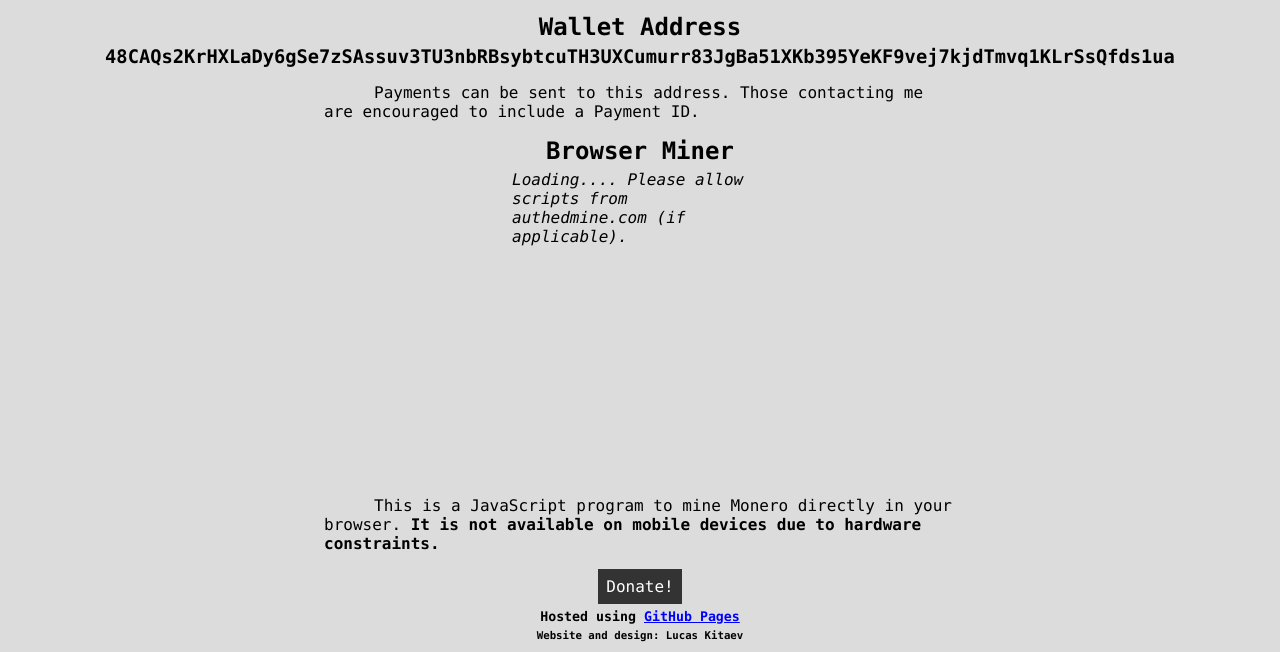
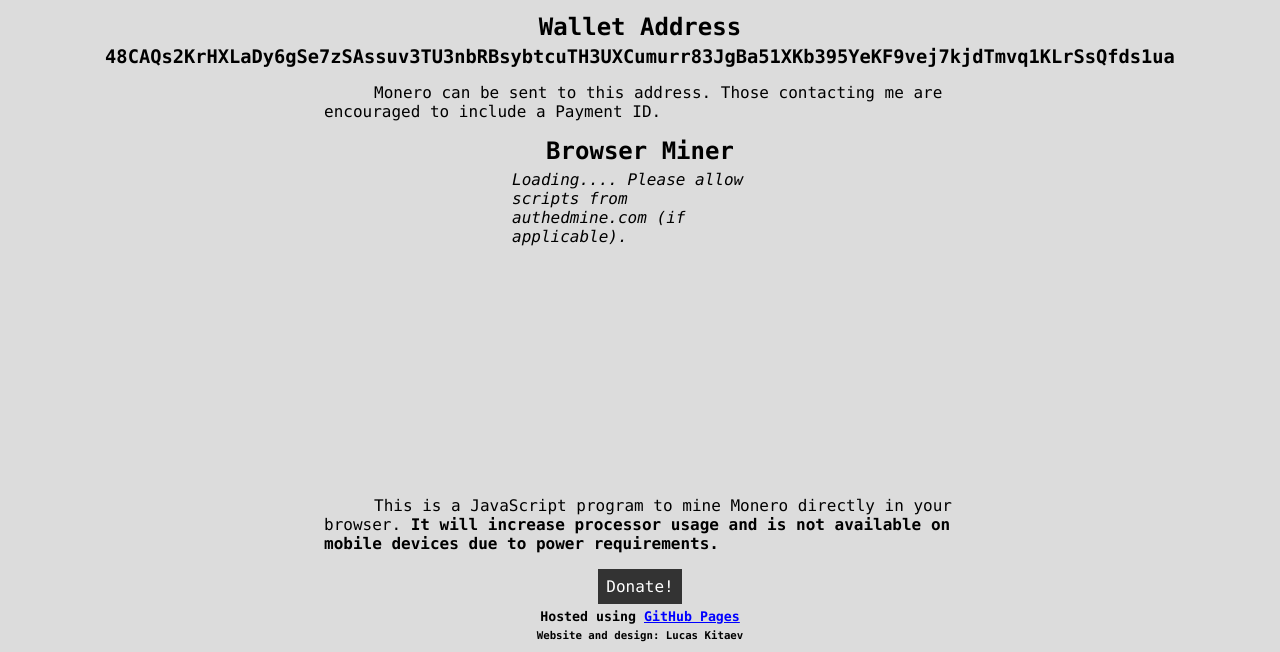
Before and after one commit to bobsmith947/bobsmith947.github.io, a plain HTML site: page donate.html in a window 1280 px wide. Shown: the part 415-1067 px from the top of the page. Drawn offline with Linux system fonts and the light colour scheme.

Commit message:
Update donate.html

```diff
--- a/donate.html
+++ b/donate.html
@@ -22,12 +22,12 @@
       <p>Thank you for your interest in donating to support the project! Currently there is only support for <a href="https://getmonero.org/">Monero (XMR)</a>. Donors who want to be recognized may contact me at <a href="mailto:lkitaev@cherrycreekschools.org">lkitaev@cherrycreekschools.org</a>.</p>
       <h2>Wallet Address</h2>
       <h3>48CAQs2KrHXLaDy6<wbr>gSe7zSAssuv3TU3n<wbr>bRBsybtcuTH3UXCu<wbr>murr83JgBa51XKb3<wbr>95YeKF9vej7kjdTm<wbr>vq1KLrSsQfds1ua</h3>
-      <p>Payments can be sent to this address. Those contacting me are encouraged to include a Payment ID.</p>
+      <p>Monero can be sent to this address. Those contacting me are encouraged to include a Payment ID.</p>
       <h2>Browser Miner</h2>
       <script src="https://authedmine.com/lib/simple-ui.min.js" type="text/javascript" async></script>
       <div class="coinhive-miner" data-key="OAjKUzsZyqFL96Tt5mlNRKV2U6vr1ZYG">
         <em>Loading.... Please allow scripts from authedmine.com (if applicable).</em></div>
-      <p>This is a JavaScript program to mine Monero directly in your browser. <b>It is not available on mobile devices due to hardware constraints.</b></p>
+      <p>This is a JavaScript program to mine Monero directly in your browser. <b>It will increase processor usage and is not available on mobile devices due to power requirements.</b></p>
     </main>
     <footer>
       <a href="donate.html">Donate!</a>
```
